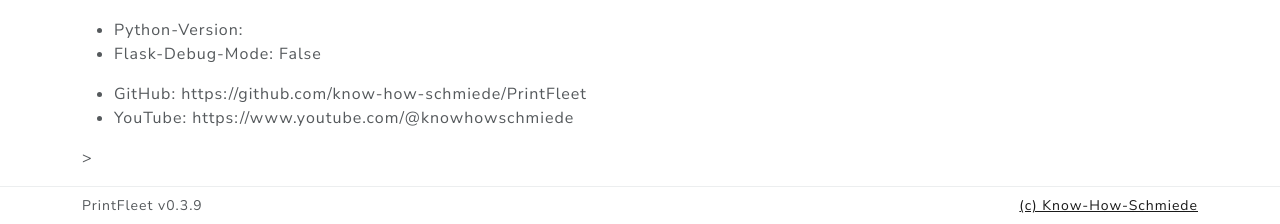
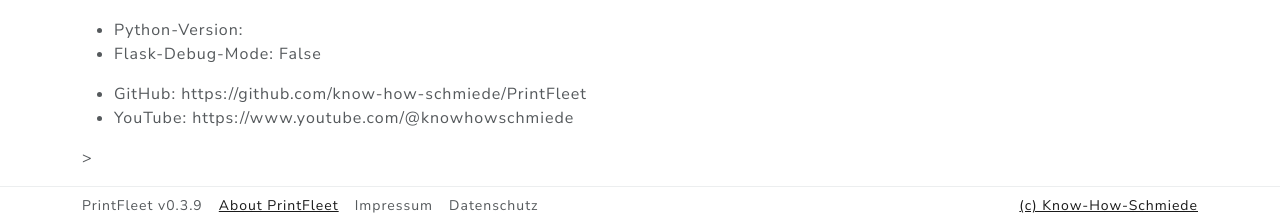
Before and after one commit to know-how-schmiede/PrintFleet, a Flask app: page /info/ in a window 1280 px wide. Shown: the part 697-921 px from the top of the page. Run offline with Flask 3, Linux system fonts and the light colour scheme; data comes from the database, SQL or seed files in the repository; some libraries are stand-ins or nearby versions.

Commit message:
Design Dashboard

```diff
--- a/src/templates/base.html
+++ b/src/templates/base.html
@@ -127,7 +127,12 @@
 
   <footer class="mt-auto border-top bg-body-tertiary">
     <div class="container d-flex justify-content-between align-items-center py-2 small flex-wrap gap-2">
-      <div>PrintFleet v{{ app_version }}</div>
+      <div class="d-flex align-items-center flex-wrap gap-3">
+        <span>PrintFleet v{{ app_version }}</span>
+        <a href="{{ url_for('info.info_page') }}">About PrintFleet</a>
+        <span>Impressum</span>
+        <span>Datenschutz</span>
+      </div>
       <div><a href="https://www.know-how-schmiede.de" target="_blank" rel="noopener">(c) Know-How-Schmiede</a></div>
     </div>
   </footer>
--- a/src/templates/index.html
+++ b/src/templates/index.html
@@ -73,14 +73,14 @@
             <th data-col-key="hotend">
               <label class="col-toggle">
                 <input type="checkbox" data-col-toggle="hotend" checked>
-                {{ _('col_hotend') }} ({{ _('col_hotend_target') }})
+                {{ _('col_hotend') }}
               </label>
             </th>
 
             <th data-col-key="bed">
               <label class="col-toggle">
                 <input type="checkbox" data-col-toggle="bed" checked>
-                {{ _('col_bed') }} ({{ _('col_bed_target') }})
+                {{ _('col_bed') }}
               </label>
             </th>
 
```
